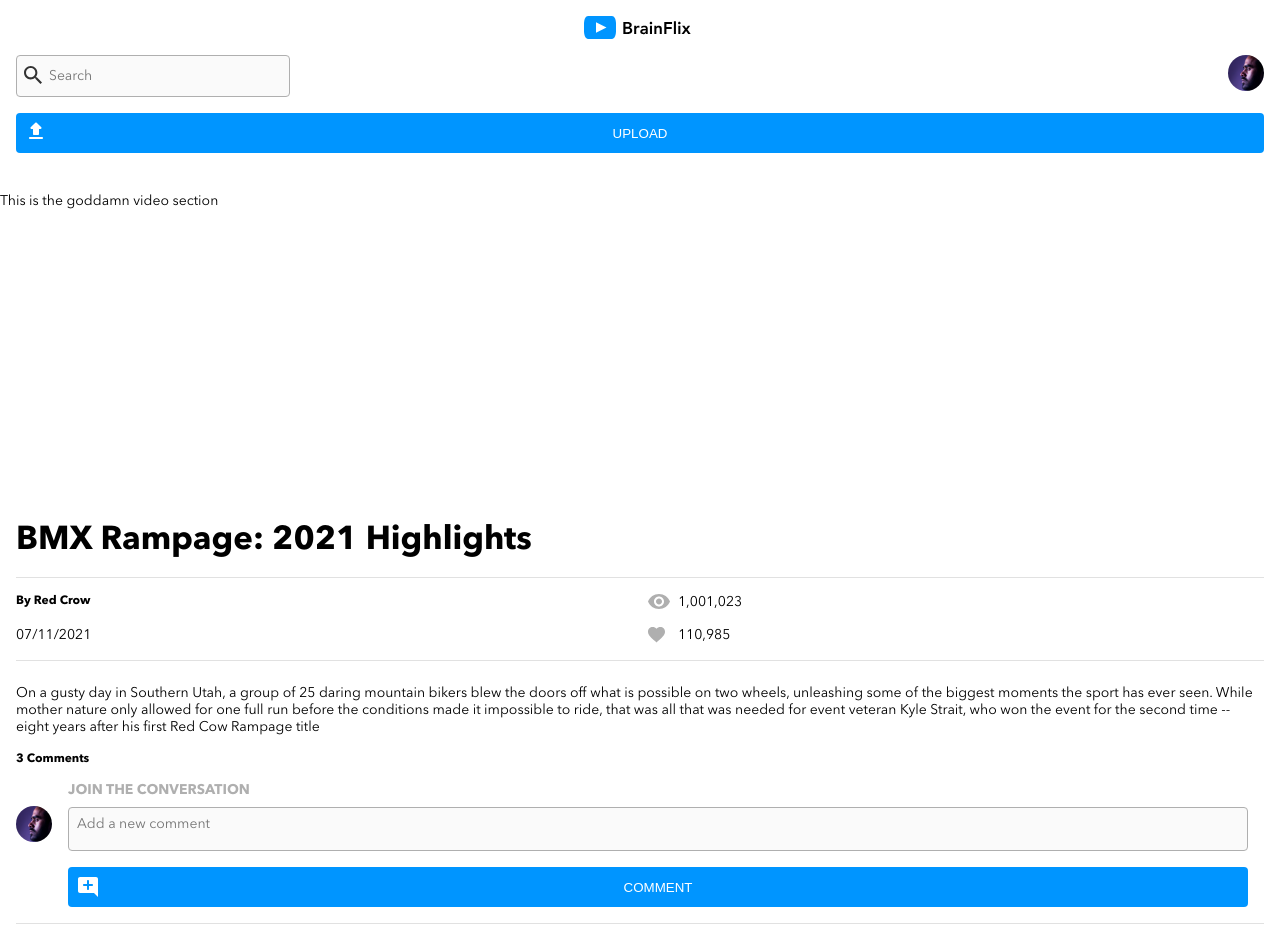
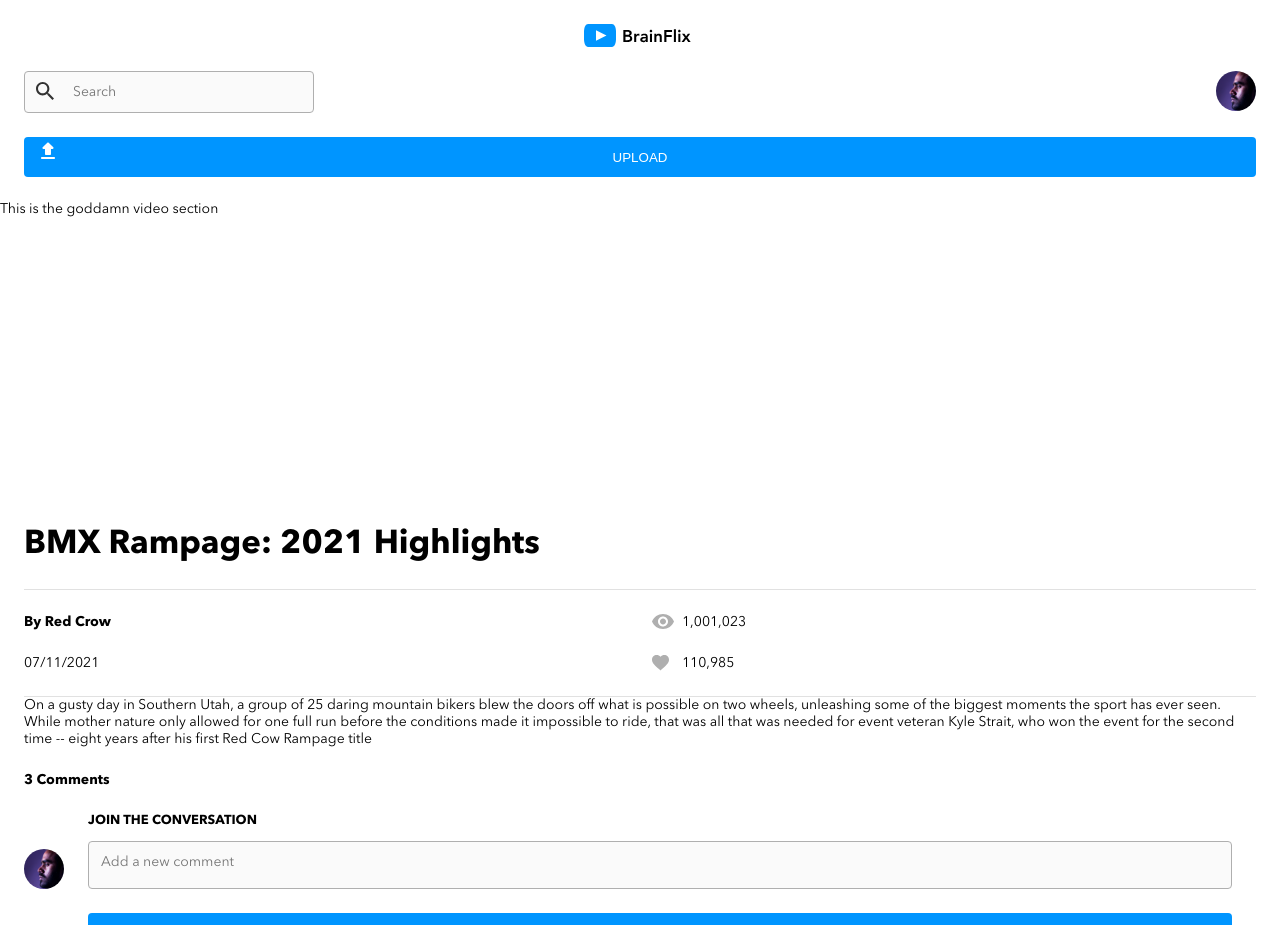
Before and after one commit to Be-bo/brainstation-brainflix, a React (Create React App) app: page / in a window 1280 px wide. Shown: the top 925 px of the page. Built offline with nearby package versions, Linux system fonts and the light colour scheme.

Commit message:
Project SCSS refactored to use responsive CSS property values instead of SCSS variables and mixins

```diff
--- a/src/components/Comment/Comments.scss
+++ b/src/components/Comment/Comments.scss
@@ -1,10 +1,10 @@
 @import '../../partials/variables';
 
 .comments{
-    padding: 0 $padding-between-components-mobile;
+    padding: 0 var(--base-padding);
 
     &__title{
         padding: 0;
-        margin-bottom: $padding-after-headlines-mobile;
+        margin-bottom: var(--base-padding);
     }
 }
--- a/src/components/Comment/InputComment.scss
+++ b/src/components/Comment/InputComment.scss
@@ -5,11 +5,11 @@
     border-bottom: 1px solid $secondary-mercury;
 
     &__avatar{
-        width: $avatar-dimension-mobile;
-        height: $avatar-dimension-mobile;
+        width: var(--avatar-dimension);
+        height: var(--avatar-dimension);
         border-radius: 50%;
         background-color: black;
-        margin-top: calc($padding-between-components-mobile*1.5);
+        margin-top: calc(var(--base-padding)*1.5);
         background-image: url("../../assets/Images/Mohan-muruge.jpg");
         background-size: cover;
         background-position: left;
@@ -19,7 +19,7 @@
         display: flex;
         flex: 1;
         flex-direction: column;
-        padding: 0 $padding-between-components-mobile $padding-between-components-mobile $padding-between-components-mobile;
+        padding: 0 var(--base-padding) var(--base-padding) var(--base-padding);
     }
 
     &__field-title{
@@ -27,10 +27,10 @@
     }
 
     &__text-field{
-        margin: calc($padding-between-components-mobile/2) 0 $padding-between-components-mobile 0;
+        margin: calc(var(--base-padding)/2) 0 var(--base-padding) 0;
         flex: 1;
-        padding-top: calc($padding-between-components-mobile/2);
-        padding-left: calc($padding-between-components-mobile/2);
+        padding-top: calc(var(--base-padding)/2);
+        padding-left: calc(var(--base-padding)/2);
     }
 
     &__btn-container{
@@ -49,8 +49,8 @@
         position: absolute;
         background-image: url('../../assets/Icons/add_comment.svg');
         background-repeat: no-repeat;
-        top: calc($padding-between-components-mobile/2);
-        left: calc($padding-between-components-mobile/2);
+        top: calc(var(--base-padding)/2);
+        left: calc(var(--base-padding)/2);
         cursor: pointer;
     }
 }
--- a/src/components/NavBar/NavBar.scss
+++ b/src/components/NavBar/NavBar.scss
@@ -5,12 +5,12 @@
 .nav-bar{
     display: flex;
     flex-direction: column;
-    padding: $padding-between-components-mobile;
+    padding: var(--base-padding);
 
     &__logo{
         max-width: $logo-max-width;
         max-height: $logo-max-height;
-        margin-bottom: $padding-between-components-mobile;
+        margin-bottom: var(--base-padding);
         margin-left: auto;
         margin-right: auto;
     }
@@ -28,7 +28,7 @@
 
     &__search-field{
         flex:1;
-        padding-left: calc($padding-between-components-mobile*2);
+        padding-left: calc(var(--base-padding)*2);
     }
 
     &__search-icon{
@@ -36,16 +36,16 @@
         width: 30px;
         position: absolute;
         top: 25%;
-        left: calc($padding-between-components-mobile/2);
+        left: calc(var(--base-padding)/2);
         background-image: url("../../assets/Icons/search.svg");
         background-repeat: no-repeat;
     }
 
     &__avatar{
-        height: $avatar-dimension-mobile;
-        width: $avatar-dimension-mobile;
+        height: var(--avatar-dimension);
+        width: var(--avatar-dimension);
         border-radius: 50%;
-        margin-left: $padding-between-components-mobile;
+        margin-left: var(--base-padding);
         background-image: url('../../assets/Images/Mohan-muruge.jpg');
         background-position: left;
         background-size: cover;
@@ -57,7 +57,7 @@
     }
 
     &__btn{
-        margin-top: $padding-between-components-mobile;
+        margin-top: var(--base-padding);
         flex: 1;
         cursor: pointer;
     }
@@ -67,7 +67,7 @@
         width: 30px;
         position: absolute;
         top: 40%;
-        left: calc($padding-between-components-mobile/2);
+        left: calc(var(--base-padding)/2);
         background-image: url("../../assets/Icons/upload.svg");
         background-repeat: no-repeat;
         color: $primary-white;
--- a/src/components/Video/NextVideos.scss
+++ b/src/components/Video/NextVideos.scss
@@ -3,10 +3,10 @@
 .next-videos{
     display: flex;
     flex-direction: column;
-    padding: $padding-between-components-mobile;
+    padding: var(--base-padding);
 
     &__title{
         padding-top: 0;
-        padding-bottom: $padding-after-headlines-mobile;
+        padding-bottom: var(--base-padding);
     }
 }
--- a/src/components/Video/VideoDetails.scss
+++ b/src/components/Video/VideoDetails.scss
@@ -3,17 +3,17 @@
 .details{
     display: flex;
     flex-direction: column;
-    padding: $padding-between-components-mobile;
+    padding: var(--base-padding);
 
     &__info{
         display: grid;
         grid-template-columns: repeat(2, 1fr);
         grid-template-rows: repeat(2, 1fr);
-        gap: $padding-between-components-mobile;
-        padding: $padding-between-components-mobile 0;
+        gap: var(--base-padding);
+        padding: var(--base-padding) 0;
         border-top: 1px solid $secondary-mercury;
         border-bottom: 1px solid $secondary-mercury;
-        margin-top: $padding-between-components-mobile;
+        margin-top: var(--base-padding);
     }
 
     &__info-text{
--- a/src/components/Video/VideoPreview.scss
+++ b/src/components/Video/VideoPreview.scss
@@ -15,8 +15,8 @@
         flex-direction: column;
         flex: 1;
         justify-content: space-between;
-        margin-left: $padding-between-components-mobile;
-        padding: calc($padding-between-components-mobile/3) 0;
+        margin-left: var(--base-padding);
+        padding: calc(var(--base-padding)/3) 0;
     }
 
     &__text{
--- a/src/partials/_element_tags.scss
+++ b/src/partials/_element_tags.scss
@@ -12,52 +12,25 @@ body{
 }
 
 h1{
-    font-weight: $page-header-text-weight;
-    font-size: $page-header-text-size-mobile;
-    padding-top: $padding-before-headlines-mobile;
-
-    @include tablet{
-        font-weight: $page-header-text-weight;
-        font-size: $page-header-text-size-desktop;
-        padding-top: $padding-before-headlines-desktop;
-    }
+    font-weight: $bold-font-weight;
+    font-size: var(--h1-font-size);
 }
 
 h2{
-    font-weight: $section-header-text-weight;
-    font-size: $section-header-text-size-mobile;
-    padding-top: $padding-before-headlines-mobile;
-    @include tablet{
-        font-weight: $section-header-text-weight;
-        font-size: $section-header-text-size-desktop;
-        padding-top: $padding-before-headlines-desktop;
-    }
+    font-weight: $bold-font-weight;
+    font-size: var(--h2-font-size);
 }
 
 h3{
-    font-weight: $subheader-text-weight;
-    font-size: $subheader-text-size-mobile;
-    padding-top: $padding-before-headlines-mobile;
+    font-weight: $bold-font-weight;
+    font-size: var(--h3-font-size);
     text-transform: uppercase;
-    color: $primary-silver;
-
-    @include tablet{
-        font-weight: $subheader-text-weight;
-        font-size: $subheader-text-size-desktop;
-        padding-top: $padding-before-headlines-desktop;
-    }
+    color: var(--primary-silver);
 }
 
 p{
-    font-size: $body-text-size-mobile;
-    font-weight: $body-text-weight;
-    padding-top: $padding-between-components-mobile;
-
-    @include tablet{
-        font-size: $body-text-size-desktop;
-        font-weight: $body-text-weight;
-        padding-top: $padding-between-components-desktop;
-    }
+    font-size: var(--p-font-size);
+    font-weight: $normal-font-weight;
 }
 
 button{
@@ -69,33 +42,17 @@ button{
     color: $primary-white;
 }
 
-label{
-    text-transform: uppercase;
-    color: $primary-silver;
-    font-size: $body-text-size-mobile;
-    @include tablet{
-        font-size: $body-text-size-desktop;
-        font-weight: $body-text-weight;
-    }
-}
-
 input{
-    height: $form-field-height-mobile;
+    height: var(--form-field-height);
     font-family: 'Avenir Next', sans-serif;
     background-color: $secondary-alabaster;
     border: 1px solid $primary-silver;
     border-radius: 4px;
     outline: none;
-    font-size: $body-text-size-mobile;
-    font-weight: $body-text-weight;
+    font-size: var(--p-font-size);
+    font-weight: $normal-font-weight;
     flex: 1;
-
-    @include tablet{
-        max-width: $form-field-max-width-desktop;
-        height: $form-field-height-desktop;
-        font-size: $body-text-size-desktop;
-        font-weight: $body-text-weight;
-    }
+    max-width: var(--form-field-max-width);
 }
 
 input:focus{
@@ -109,13 +66,8 @@ textarea{
     border-radius: 4px;
     outline: none;
     resize: none;
-
-    font-size: $body-text-size-mobile;
-    font-weight: $body-text-weight;
-    @include tablet{
-        font-size: $body-text-size-desktop;
-        font-weight: $body-text-weight;
-    }
+    font-size: var(--p-font-size);
+    font-weight: $normal-font-weight;
 }
 
 textarea:focus{
--- a/src/partials/_variables.scss
+++ b/src/partials/_variables.scss
@@ -2,8 +2,6 @@
 $mobile-breakpoint: 768px;
 $tablet-breakpoint: 1280px;
 
-// MARK: BASE SIZES
-$base-size-increment: calc(0.25rem); // corresponding to 4px, assumning default browser font size is 16px
 
 // MARK: COLORS
 $primary-black: #323232;
@@ -15,71 +13,62 @@ $secondary-blue: #0065AD;
 $secondary-mercury: #e1e1e1;
 $secondary-alabaster: #fafafa;
 
-// MARK: TEXT
-$page-header-text-size-desktop: calc(8.25*$base-size-increment);
-$page-header-text-size-mobile: calc(6*$base-size-increment);
-$page-header-line-height-desktop: calc(11*$base-size-increment);
-$page-header-line-height-mobile: calc(8*$base-size-increment);
-$page-header-text-weight: 700;
 
-$section-header-text-size-desktop: calc(3*$base-size-increment);
-$section-header-text-size-mobile: calc(3*$base-size-increment);
-$section-header-line-height-desktop: calc(5*$base-size-increment);
-$section-header-line-height-mobile: calc(5*$base-size-increment);
-$section-header-text-weight: 700;
-
-$subheader-text-size-desktop: calc(3.5*$base-size-increment);
-$subheader-text-size-mobile: calc(3.25*$base-size-increment);
-$subheader-line-height-desktop: calc(5.5*$base-size-increment);
-$subheader-line-height-mobile: calc(4.5*$base-size-increment);
-$subheader-text-weight: 700;
-
-$body-text-size-desktop: calc(3.5*$base-size-increment);
-$body-text-size-mobile: calc(3.25*$base-size-increment);
-$body-line-height-desktop: calc(5.5*$base-size-increment);
-$body-line-height-mobile: calc(4.5*$base-size-increment);
-$body-text-weight: 400;
-
-// MARK: LABELS & BUTTONS
-$label-text-size-desktop: calc(3*$base-size-increment);
-$label-text-size-mobile: calc(2.5*$base-size-increment);
-$label-line-height-desktop: calc(5*$base-size-increment);
-$label-line-height-mobile: calc(5*$base-size-increment);
-$label-text-weight: 700;
-
+// MARK: HARDCODED
 $button-height: 40px;
 $button-width: 150px;
 $button-radius: 4px;
 
-// MARK: PADDUNG
-$padding-before-headlines-desktop: calc(9*$base-size-increment);
-$padding-after-headlines-desktop: calc(6*$base-size-increment);
-$padding-between-components-desktop: calc(6*$base-size-increment);
-
-$padding-before-headlines-mobile: calc(6*$base-size-increment);
-$padding-after-headlines-mobile: calc(4*$base-size-increment);
-$padding-between-components-mobile: calc(4*$base-size-increment);
-
-// MARK: LOGO
 $logo-max-height: 25px;
 $logo-max-width: 120px;
 
-// MARK: VIDEO
 $video-player-opacity: 50%;
 $video-scrubbing-icon-size: 16px;
 $video-preview-radius: 4px;
 
-// MARK: FORM
-$form-field-height-desktop: 40px;
-$form-field-height-mobile: 36px;
-$form-field-max-width-desktop: 240px;
 $form-field-radius: 4px;
-$form-field-padding-desktop: calc(4*$base-size-increment);
-$form-field-padding-mobile: calc(3*$base-size-increment);
-$form-field-label-padding: $base-size-increment;
 $form-field-border-width: 1px;
 $form-field-border-width-active: 2px;
 
-// MARK: AVATAR
-$avatar-dimension-desktop: 40px;
-$avatar-dimension-mobile: 36px;
+$normal-font-weight: 400;
+$bold-font-weight: 700;
+
+
+// MARK: RESPONSIVE VARIABLES
+:root{
+    --base-padding: 1rem;
+    --avatar-dimension: 36px;
+    --form-field-height: 36px;
+    --form-field-max-width: 100%;
+    --h1-font-size: 1.5rem;
+    --h1-line-height: 2rem;
+    --h2-font-size: 0.75rem;
+    --h2-line-height: 1.25rem;
+    --h3-font-size: 0.8125rem;
+    --h3-line-height: 1.125rem;
+    --p-font-size: 0.8125rem;
+    --p-line-height: 1.125rem;
+    --label-font-size: 0.625rem;
+    --label-line-height: 1.25rem;
+}
+
+
+@media (min-width: #{$mobile-breakpoint}) { // above mobile (768px)
+  :root{
+    --base-padding: 1.5rem;
+    --avatar-dimension: 40px;
+    --form-field-height: 40px;
+    --form-field-max-width: 240px;
+    --h1-font-size: 2.0625rem;
+    --h1-line-height: 2.75rem;
+    --h2-font-size: 0.875rem;
+    --h2-line-height: 1.375rem;
+    --p-font-size: 0.875rem;
+    --p-line-height: 1.375rem;
+    --label-font-size: 0.75rem;
+  }
+}
+
+@media (min-width: #{$tablet-breakpoint}) { // above tablet (1280px)
+  // TODO: missing something?
+}
```
Also changed, not shown: src/components/Comment/Comment.scss (+6 -6 lines).
